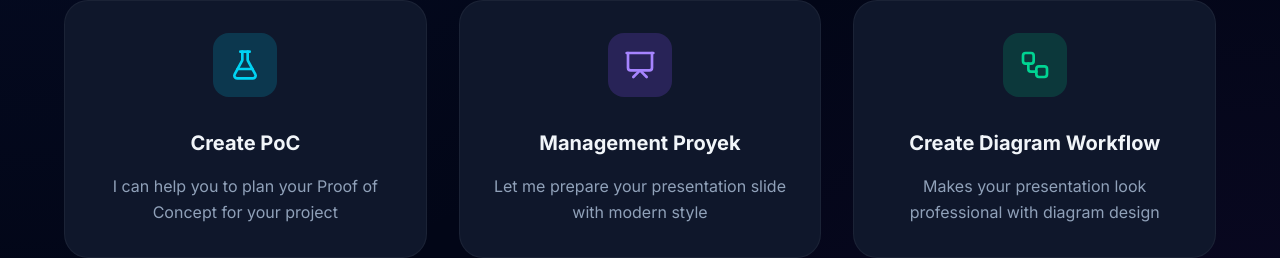
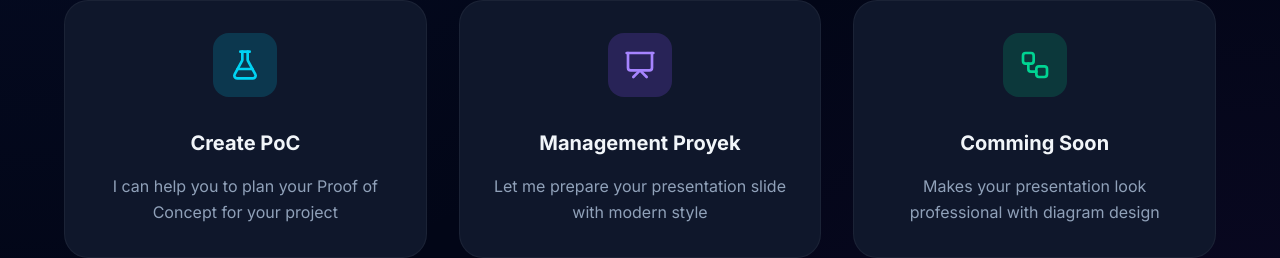
Before and after one commit to jekrytehe17/AICreated, a React (Vite) app: page / in a window 1280 px wide. Shown: the part 422-680 px from the top of the page. Built offline with nearby package versions, Linux system fonts and the light colour scheme; no server answers.

Commit message:
feat(ui): mark diagram workflow as coming soon
Update the dashboard card title to indicate the feature is currently in development.

```diff
--- a/src/App.tsx
+++ b/src/App.tsx
@@ -221,7 +221,7 @@ export default function App() {
                 />
                 <Card
                   icon={<Workflow />}
-                  title="Create Diagram Workflow"
+                  title="Comming Soon"
                   description="Makes your presentation look professional with diagram design"
                   color="bg-emerald-500/20 text-emerald-400"
                   delay={0.4}
```
